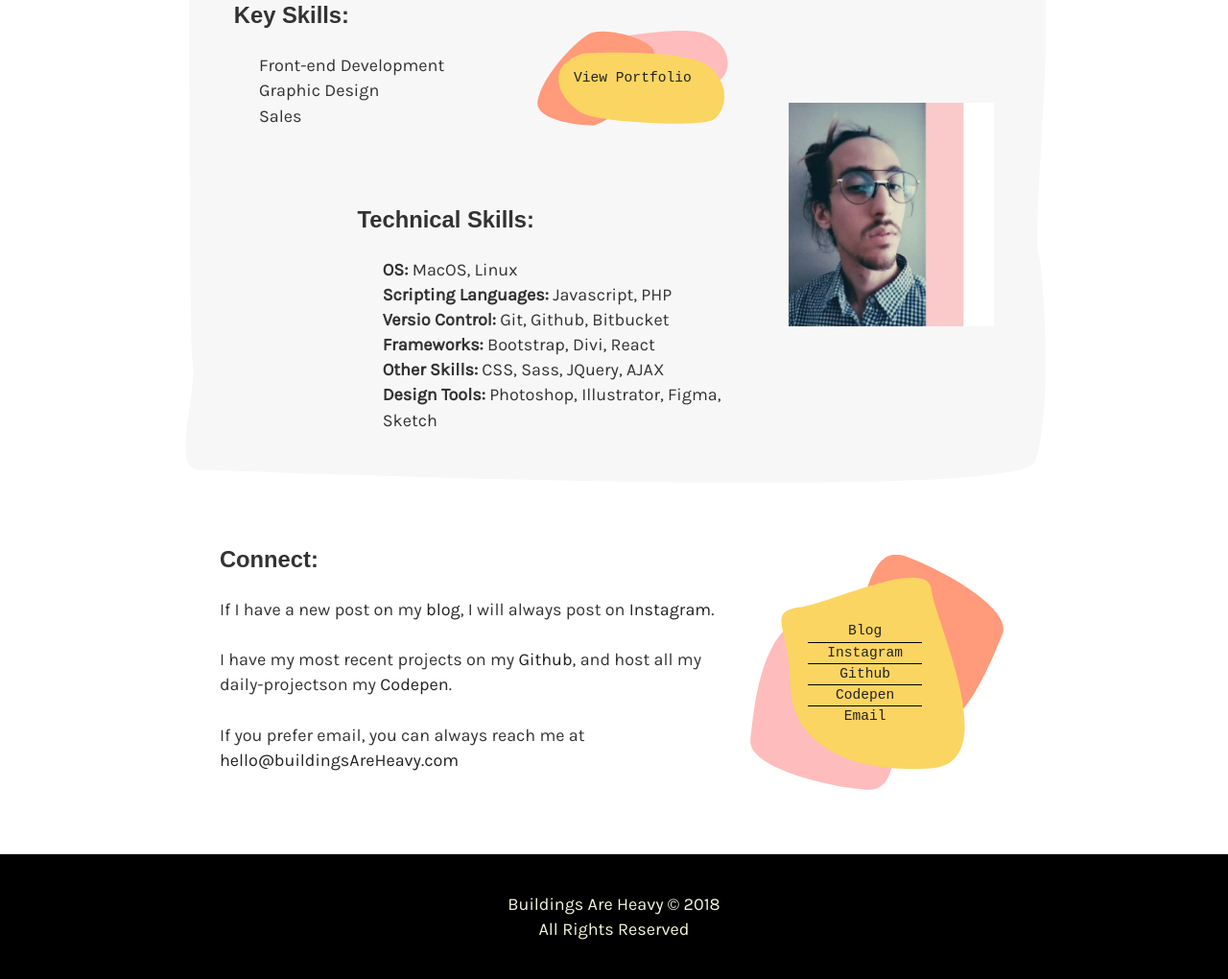
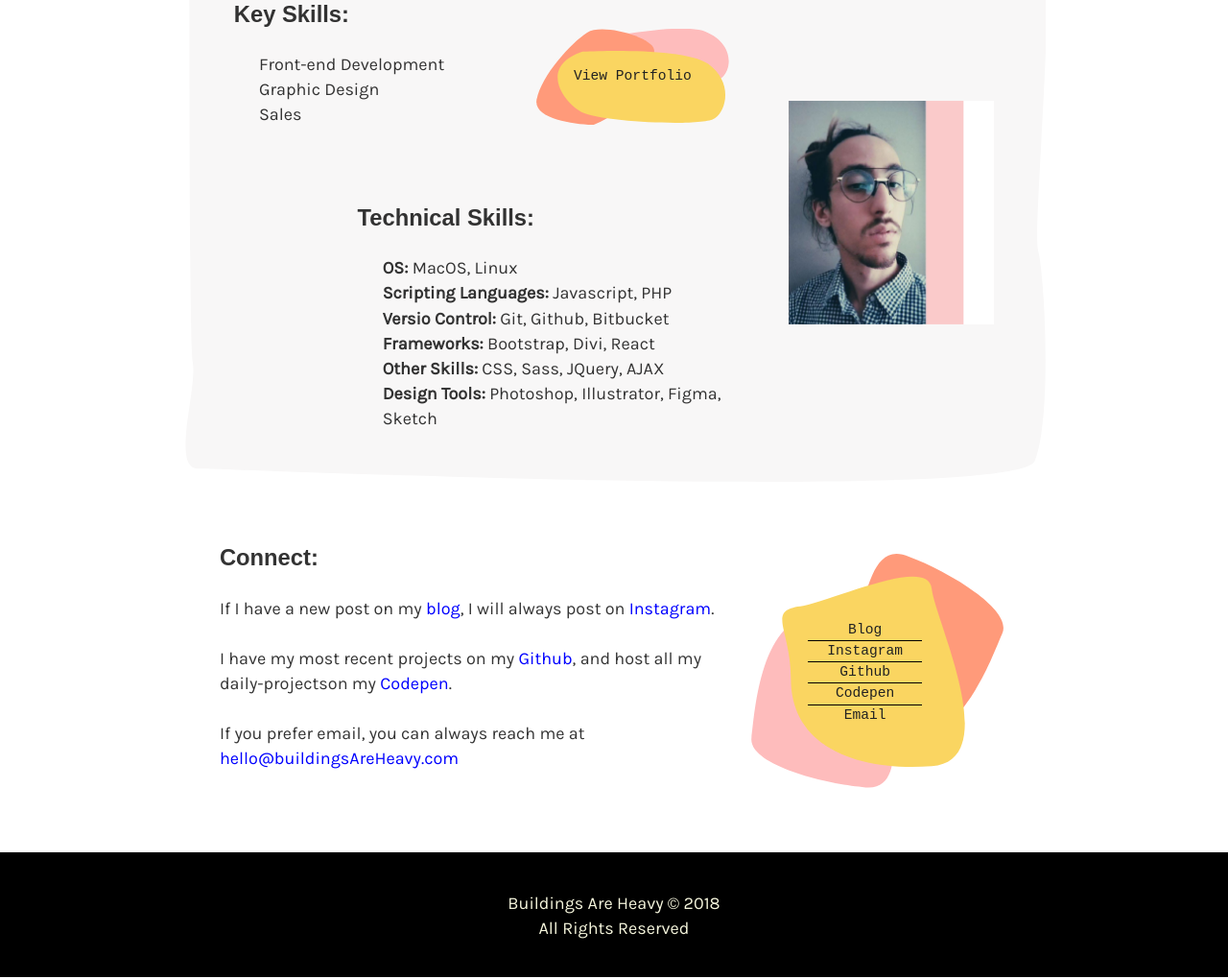
Before and after one commit to buildingsareheavy/buildingsareheavy.com, a Gatsby site: page / in a window 1280 px wide. Shown: the part 1004-2024 px from the top of the page at 96% size. Built offline with nearby package versions, Linux system fonts and the light colour scheme; Gatsby itself is replaced by a stand-in of ours; a web font is replaced by a local one.

Commit message:
caught some ovbious styles that were misused

```diff
--- a/src/components/index.scss
+++ b/src/components/index.scss
@@ -30,12 +30,17 @@
   }
 }
 
+p {
+  a {
+    color: blue;
+  }
+}
+
 ul {
   list-style: none;
-}
-
-li {
-  margin-bottom: 0;
+  li {
+    margin-bottom: 0;
+  }
 }
 
 // Blog & Portfolio pages
@@ -131,11 +136,20 @@
 
 @supports (display: grid) {
   div.grid-connect {
-    display: grid;
-    grid-template-columns: 2fr 1fr;
+    .cell {
+      li {
+        font-family: monospace;
+      }
+    }
   }
-  .cell:nth-child(2) {
-    align-self: center;
-    font-family: monospace;
+  @media screen and (min-width: 700px) {
+    div.grid-connect {
+      display: grid;
+      grid-template-columns: 2fr 1fr;
+      .cell:nth-child(2) {
+        width: 100%;
+        align-self: center;
+      }
+    }
   }
 }
```
